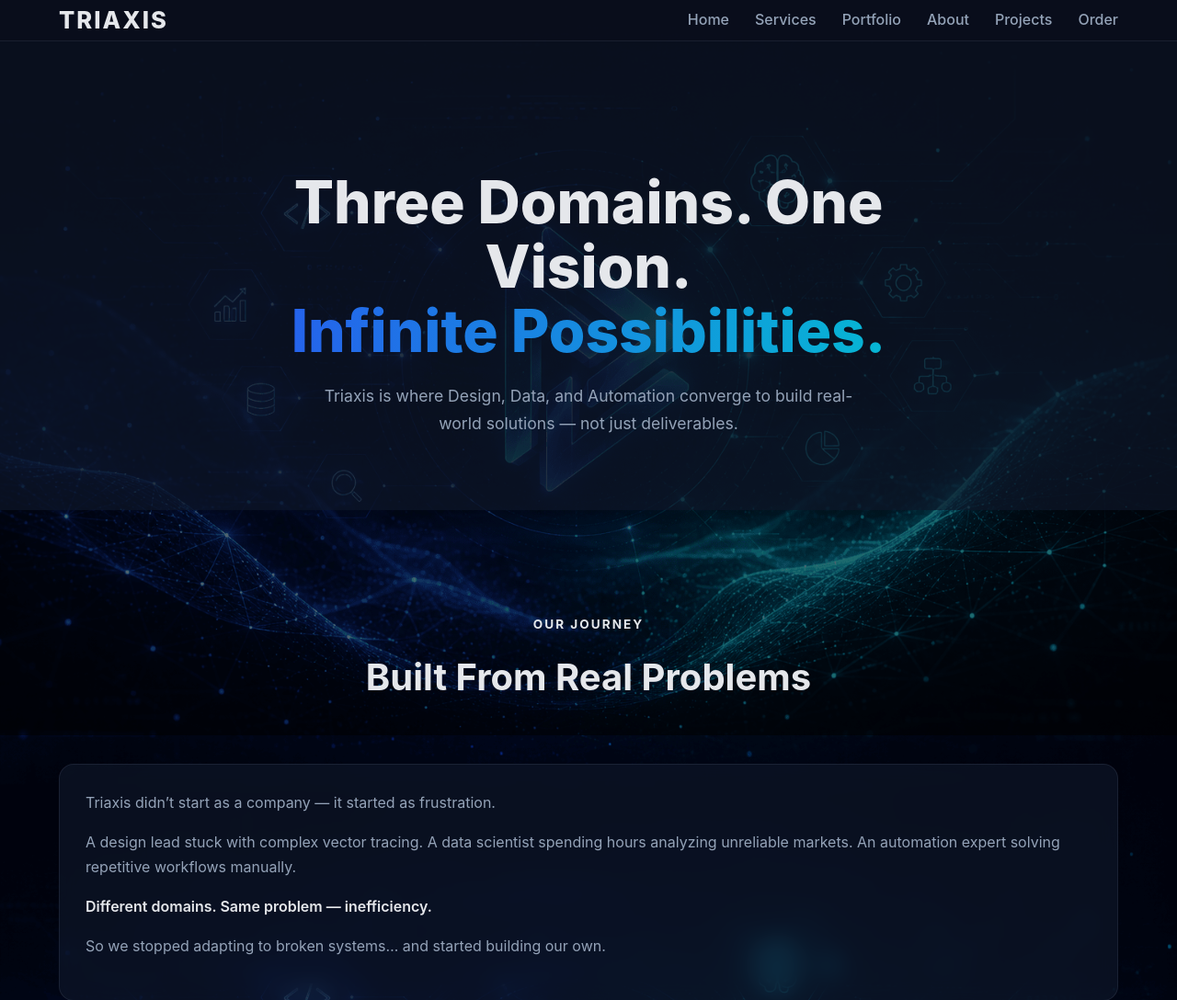
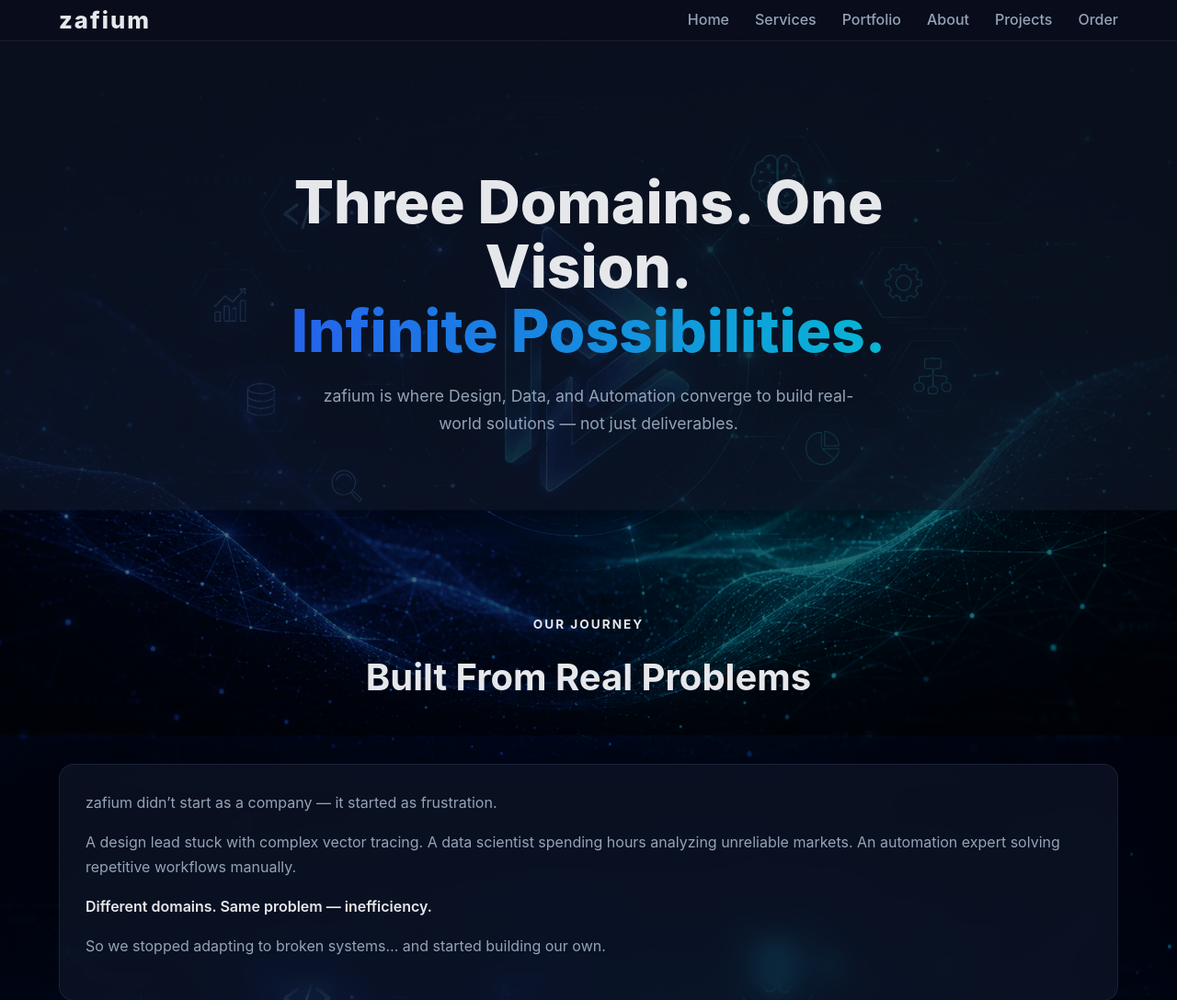
Before and after one commit to shahzaib-raza/triaxis, a Django app: page /about/ in a window 1280 px wide. Shown: the top 1088 px of the page at 92% size. Run offline with Django 5.2, Linux system fonts and the light colour scheme; data comes from the database, SQL or seed files in the repository.

Commit message:
triaxis to zafium

```diff
--- a/core/views.py
+++ b/core/views.py
@@ -178,7 +178,7 @@ def create_order(request):
                 If you have any questions, feel free to reply to this email.
 
                 Best regards,
-                Team TriAxis
+                Team zafium
             """,
             from_email=settings.DEFAULT_FROM_EMAIL,
             recipient_list=[email],
--- a/manage.py
+++ b/manage.py
@@ -6,7 +6,7 @@ import sys
 
 def main():
     """Run administrative tasks."""
-    os.environ.setdefault('DJANGO_SETTINGS_MODULE', 'triaxis.settings')
+    os.environ.setdefault('DJANGO_SETTINGS_MODULE', 'zafium.settings')
     try:
         from django.core.management import execute_from_command_line
     except ImportError as exc:
--- a/static/css/base.css
+++ b/static/css/base.css
@@ -1,5 +1,5 @@
 /* ==========================================
-   TRIAXIS MODERN AI DESIGN SYSTEM
+   zafium MODERN AI DESIGN SYSTEM
 ========================================== */
 
 /* =========================
--- a/templates/about.html
+++ b/templates/about.html
@@ -1,7 +1,7 @@
 {% extends "base.html" %}
 {% load static %}
 
-{% block title %}About Triaxis{% endblock %}
+{% block title %}About zafium{% endblock %}
 
 {% block extra_css %}
 <link rel="stylesheet" href="{% static 'css/about.css' %}">
@@ -20,7 +20,7 @@
         </h1>
 
         <p>
-            Triaxis is where Design, Data, and Automation converge to build
+            zafium is where Design, Data, and Automation converge to build
             real-world solutions — not just deliverables.
         </p>
     </div>
@@ -36,7 +36,7 @@
 
         <div class="card">
             <p>
-                Triaxis didn’t start as a company — it started as frustration.
+                zafium didn’t start as a company — it started as frustration.
             </p>
 
             <p>
@@ -167,7 +167,7 @@
         <h2>Let’s Turn Your Idea Into Reality</h2>
         <p>
             Whether you need design, data, automation, or AI —
-            Triaxis is built to deliver results that scale.
+            zafium is built to deliver results that scale.
         </p>
 
         <div class="cta-buttons">
--- a/templates/autolytics/autolytics.html
+++ b/templates/autolytics/autolytics.html
@@ -12,7 +12,7 @@
 
 <h2 class="app-title">
     AutoLytics
-    <span class="byline">by TriAxis</span>
+    <span class="byline">by zafium</span>
 </h2>
 
 <div class="autolytics-page container">
--- a/templates/base.html
+++ b/templates/base.html
@@ -11,11 +11,11 @@
 
 <title>
     {% block title %}
-        Triaxis | AI, Data, Design & Automation Solutions
+        zafium | AI, Data, Design & Automation Solutions
     {% endblock %}
 </title>
 
-<meta name="description" content="{% block description %}Triaxis - Design, Data, AI and Automation Solutions{% endblock %}">
+<meta name="description" content="{% block description %}zafium - Design, Data, AI and Automation Solutions{% endblock %}">
 
 <link rel="stylesheet" href="{% static 'css/base.css' %}">
 
--- a/templates/home.html
+++ b/templates/home.html
@@ -1,7 +1,7 @@
 {% extends "base.html" %}
 {% load static %}
 
-{% block title %}Triaxis | AI, Data, Design & Automation Solutions{% endblock %}
+{% block title %}zafium | AI, Data, Design & Automation Solutions{% endblock %}
 
 {% block content %}
 
@@ -26,7 +26,7 @@
         </h1>
 
         <p>
-            Triaxis delivers professional solutions in design, data scraping,
+            zafium delivers professional solutions in design, data scraping,
             research, automation, artificial intelligence, and web development.
         </p>
 
--- a/templates/includes/footer.html
+++ b/templates/includes/footer.html
@@ -7,7 +7,7 @@
 
         <div>
 
-            <h3>TRIAXIS</h3>
+            <h3>zafium</h3>
 
             <p>
                 Design, Data, AI, Automation and
@@ -49,7 +49,7 @@
             <h4>Contact</h4>
 
             <ul>
-                <li>info@triaxis.com</li>
+                <li>info@zafium.com</li>
                 <li>+92 XXX XXXXXXX</li>
             </ul>
 
@@ -59,7 +59,7 @@
 
     <div class="footer-bottom">
 
-        © {% now "Y" %} Triaxis.
+        © {% now "Y" %} zafium.
         All Rights Reserved.
 
     </div>
--- a/templates/includes/navbar.html
+++ b/templates/includes/navbar.html
@@ -9,7 +9,7 @@
 
     <div class="container navbar">
 
-        <a href="/" class="logo">TRIAXIS</a>
+        <a href="/" class="logo">zafium</a>
 
         <!-- HAMBURGER BUTTON -->
         <button class="menu-toggle" id="menuToggle" aria-label="Toggle menu">
--- a/templates/layerforge/layerforge.html
+++ b/templates/layerforge/layerforge.html
@@ -3,7 +3,7 @@
 
 {% block body_class %}layerforge-page{% endblock %}
 
-{% block title %}Triaxis | AI, Data, Design & Automation Solutions{% endblock %}
+{% block title %}zafium | AI, Data, Design & Automation Solutions{% endblock %}
 
 
 
@@ -16,7 +16,7 @@
 
 <h2 class="app-title">
     LayerForge
-    <span class="byline">by TriAxis</span>
+    <span class="byline">by zafium</span>
 </h2>
 
 <div class="app">
--- a/templates/portfolio_detail.html
+++ b/templates/portfolio_detail.html
@@ -2,7 +2,7 @@
 {% load static %}
 
 {% block title %}
-{{ project.title }} | Triaxis Portfolio
+{{ project.title }} | zafium Portfolio
 {% endblock %}
 
 {% block body_class %}
--- a/templates/services.html
+++ b/templates/services.html
@@ -1,7 +1,7 @@
 {% extends "base.html" %}
 {% load static %}
 
-{% block title %}Services | Triaxis{% endblock %}
+{% block title %}Services | zafium{% endblock %}
 
 {% block extra_css %}
 <link rel="stylesheet" href="{% static 'css/services.css' %}">
@@ -24,7 +24,7 @@
 
         <p>
             From design and research to AI and automation,
-            Triaxis delivers scalable solutions for businesses,
+            zafium delivers scalable solutions for businesses,
             startups and organizations worldwide.
         </p>
 
--- a/triaxis/asgi.py
+++ b/zafium/asgi.py
@@ -1,5 +1,5 @@
 """
-ASGI config for triaxis project.
+ASGI config for zafium project.
 
 It exposes the ASGI callable as a module-level variable named ``application``.
 
@@ -11,6 +11,6 @@ import os
 
 from django.core.asgi import get_asgi_application
 
-os.environ.setdefault('DJANGO_SETTINGS_MODULE', 'triaxis.settings')
+os.environ.setdefault('DJANGO_SETTINGS_MODULE', 'zafium.settings')
 
 application = get_asgi_application()
--- a/triaxis/urls.py
+++ b/zafium/urls.py
@@ -1,5 +1,5 @@
 """
-URL configuration for triaxis project.
+URL configuration for zafium project.
 
 The `urlpatterns` list routes URLs to views. For more information please see:
     https://docs.djangoproject.com/en/6.0/topics/http/urls/
--- a/triaxis/wsgi.py
+++ b/zafium/wsgi.py
@@ -1,5 +1,5 @@
 """
-WSGI config for triaxis project.
+WSGI config for zafium project.
 
 It exposes the WSGI callable as a module-level variable named ``application``.
 
@@ -11,6 +11,6 @@ import os
 
 from django.core.wsgi import get_wsgi_application
 
-os.environ.setdefault('DJANGO_SETTINGS_MODULE', 'triaxis.settings')
+os.environ.setdefault('DJANGO_SETTINGS_MODULE', 'zafium.settings')
 
 application = get_wsgi_application()
```
Also changed, not shown: templates/autolytics/results/sorry.html (+4 -4 lines), zafium/settings.py (renamed from triaxis/settings.py, +4 -4 lines), zafium/__init__.py (added).
